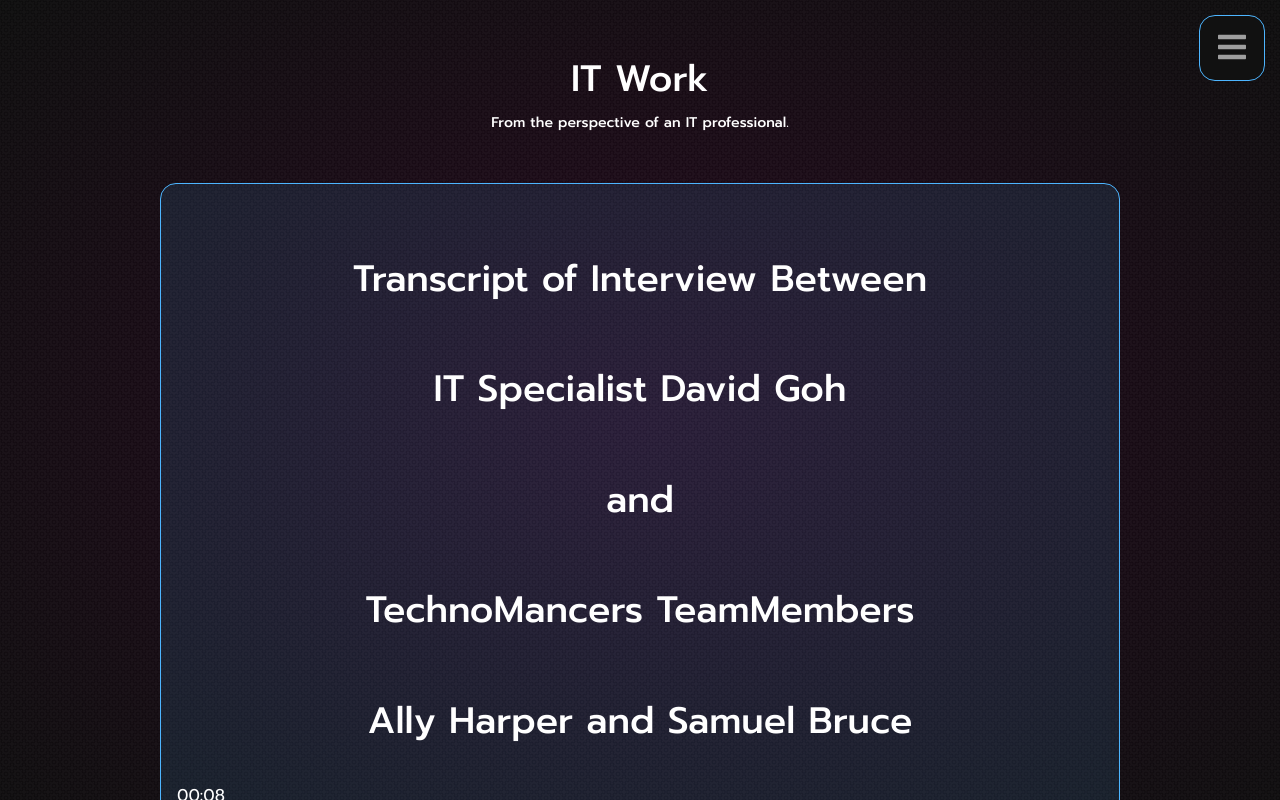
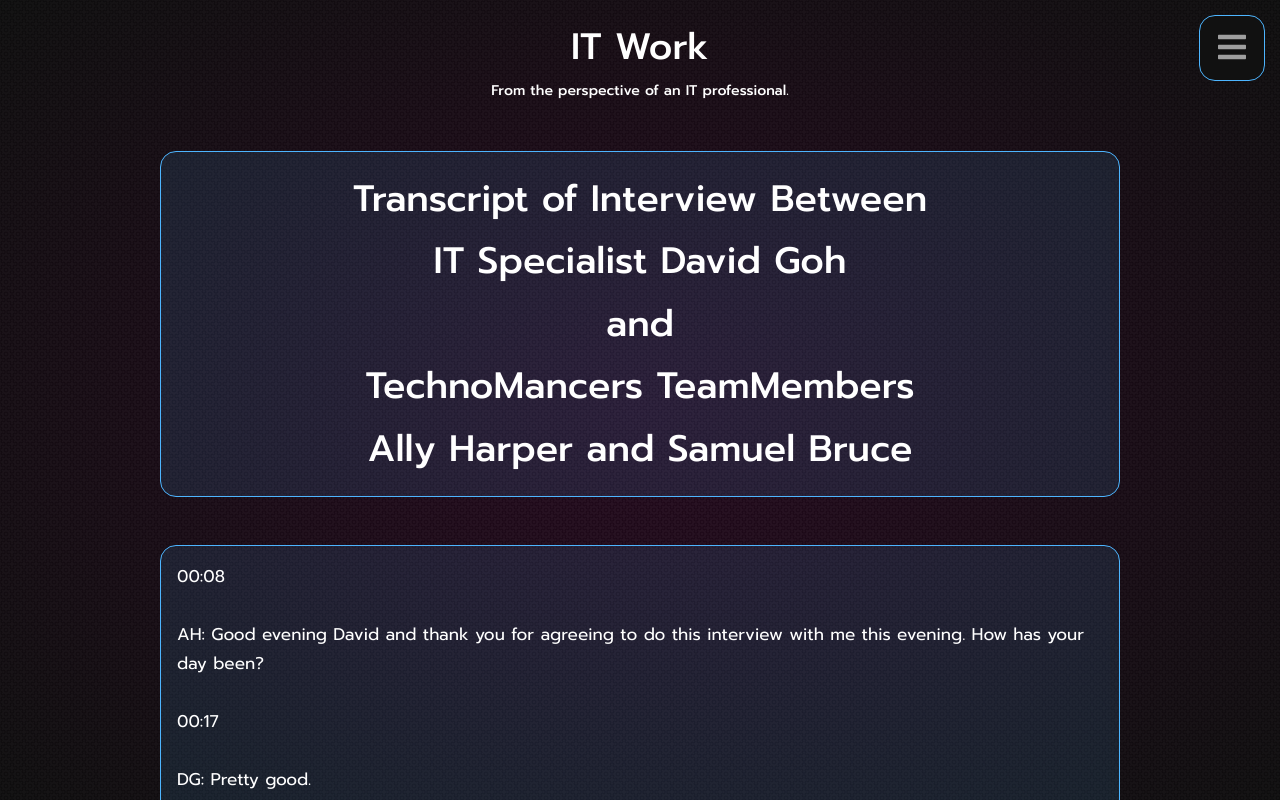
Before and after one commit to skdxxb95/technomancers, a React (Create React App) app: page /#/itwork in a window 1280 px wide. Shown: the top 800 px of the page. Built offline with nearby package versions, Linux system fonts and the light colour scheme.

Commit message:
Fixed styles in IT Work 3

```diff
--- a/src/components/ITWork/ITWork.jsx
+++ b/src/components/ITWork/ITWork.jsx
@@ -11,16 +11,14 @@ const ITWork = () => {
           {/*------ THIS IS WHERE YOU ENTER CONTENT ------*/}
           {/*------ THIS IS WHERE YOU ENTER CONTENT ------*/}
           {/*------ THIS IS WHERE YOU ENTER CONTENT ------*/}
-          <div className='itwork-transcript'>
-            <h1 align = "center"> Transcript of Interview Between</h1>
+          <div className='itwork-title'>
+          <h1 align = "center"> Transcript of Interview Between</h1>
             <h1 align= "center"> IT Specialist David Goh</h1>
             <h1  align= "center"> and </h1>
             <h1 align="center">TechnoMancers TeamMembers</h1>
             <h1 align="center">Ally Harper and Samuel Bruce</h1>
-
-            <br></br>
-
-
+          </div>
+          <div className='itwork-transcript'>
             <p>00:08</p>
             <br></br>
             <p> AH: Good evening David and thank you for agreeing to do this interview with me this evening. How has your day been? </p>
--- a/src/components/ITWork/itwork.css
+++ b/src/components/ITWork/itwork.css
@@ -10,7 +10,6 @@
 }
 
 .itwork-content h1 {
-    margin-top: 3rem;
     text-align: center;
 }
 
```
